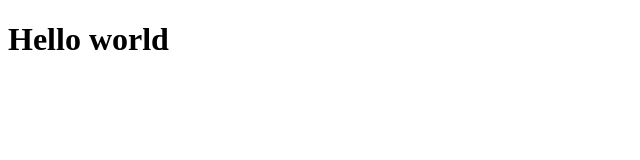
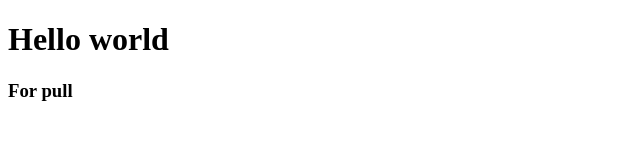
Before and after one commit to yuma-teb/my_project, a plain HTML site: page index.html in a window 1280 px wide. Shown: the full height of the page, 0-640 px from the left. Drawn offline with Linux system fonts and the light colour scheme.

Commit message:
Update index.html

```diff
--- a/index.html
+++ b/index.html
@@ -7,5 +7,7 @@
 </head>
 <body>
     <h1>Hello world</h1>
+
+    <h3>For pull</h3>
 </body>
 </html>
```
